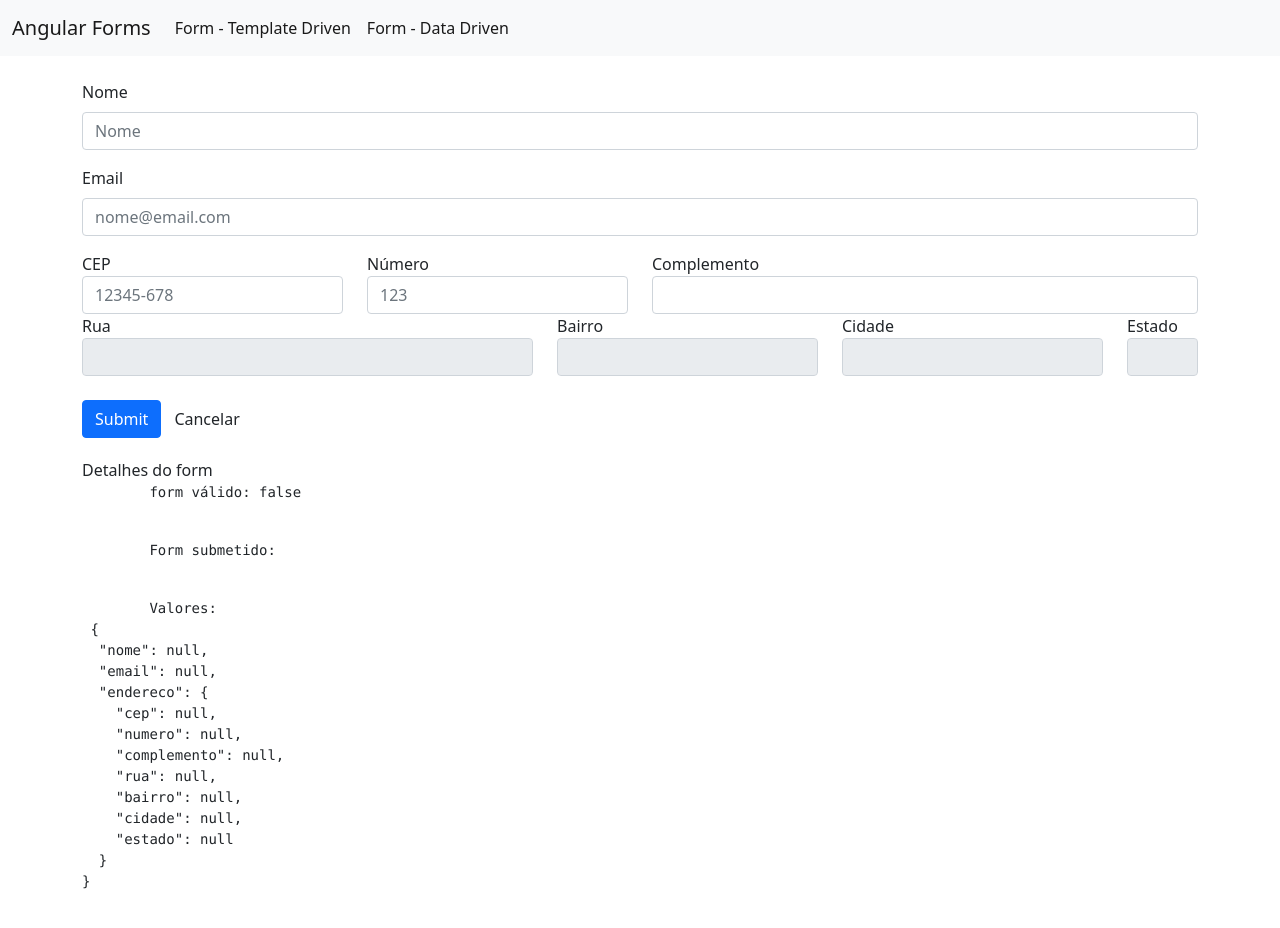
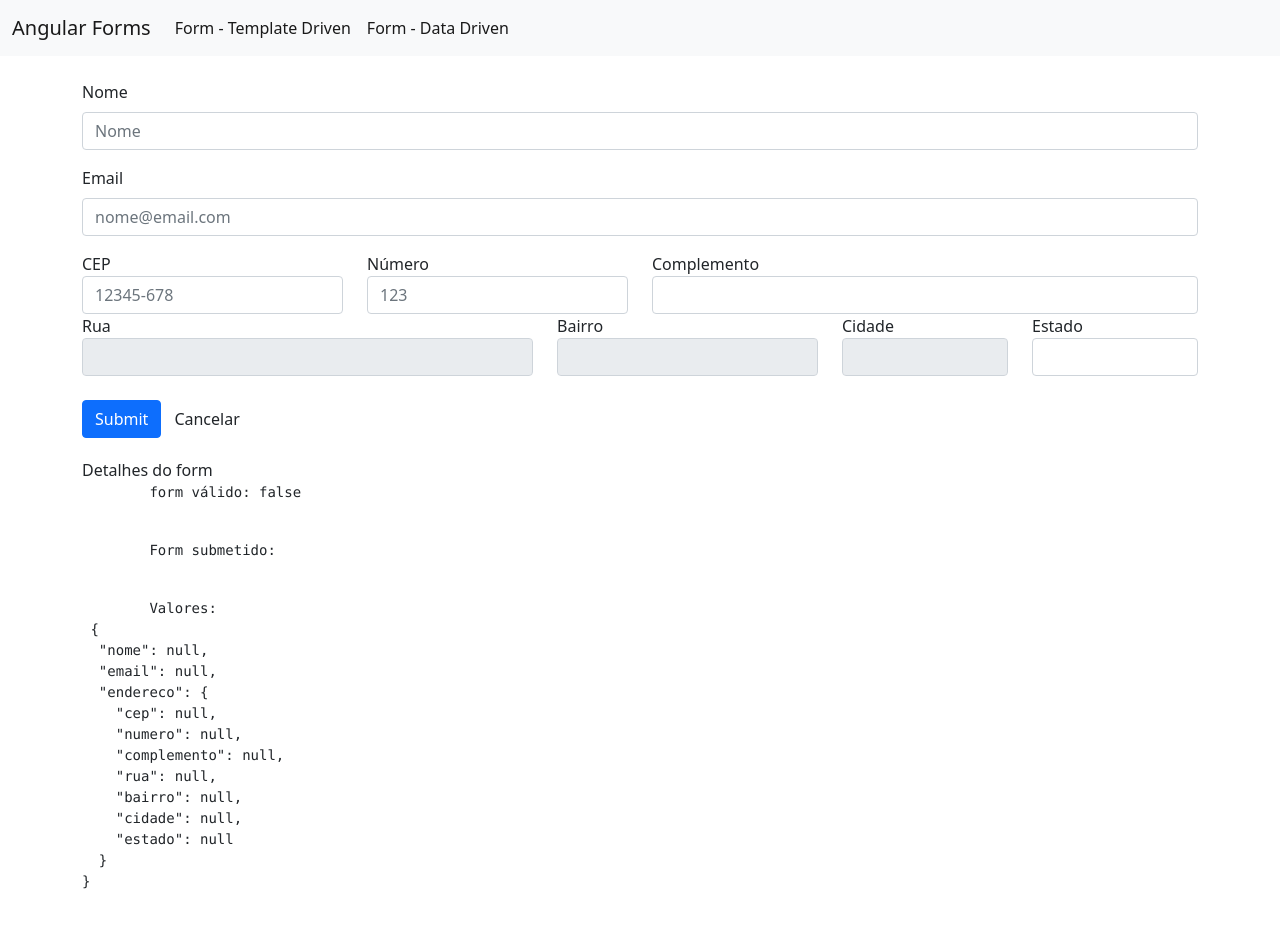
Before and after one commit to GustavoBomfim/formularios-templateDriven, an Angular app in the folder forms/: page /dataForm in a window 1280 px wide. Built offline with nearby package versions, Linux system fonts and the light colour scheme.

Commit message:
Combobox simples (select)

```diff
--- a/forms/src/app/data-form/data-form.component.html
+++ b/forms/src/app/data-form/data-form.component.html
@@ -58,17 +58,19 @@
 
                     </div>
 
-                    <div class="col-md-3">
+                    <div class="col-md-2">
 
                         <label for="cidade" class="control-label">Cidade</label>
                         <input type="text" class="form-control" id="cidade" [ngClass]="aplicaCssErro('endereco.cidade')" formControlName="cidade" readonly>
                     </div>
 
-                    <div class="col-md-1">
+                    <div class="col-md-2" >
 
-                        <label for="estado" class="control-label">Estado</label>
-                        <input type="text" class="form-control" id="estado" [ngClass]="aplicaCssErro('endereco.estado')" formControlName="estado" readonly>
+                        <label for="estado" class="control-label" >Estado</label>
+                        <select class="form-control" id="estado" formControlName="estado" [ngClass]="aplicaCssErro('endereco.estado')">
 
+                            <option *ngFor="let estado of estados | async" [value]="estado.sigla"> {{ estado.nome }}</option>
+                        </select>
                     </div>
                 </div>
             </div>
--- a/forms/src/app/data-form/data-form.component.ts
+++ b/forms/src/app/data-form/data-form.component.ts
@@ -4,6 +4,7 @@ import {HttpClient} from '@angular/common/http';
 import { EstadoBr } from '../shared/models/estado-br';
 import { DropdownService } from '../shared/services/dropdown.service';
 import { ConsultaCepService } from '../shared/services/consulta-cep.service';
+import { Observable } from 'rxjs';
 
 @Component({
   selector: 'app-data-form',
@@ -13,21 +14,21 @@ import { ConsultaCepService } from '../shared/services/consulta-cep.service';
 export class DataFormComponent implements OnInit {
 
   formulario!: FormGroup;
-  estados!: EstadoBr[];
+  estados!: Observable<EstadoBr[]>;
 
   constructor(private formBuilder: FormBuilder, private http: HttpClient, private dropdownService: DropdownService,
      private cepService: ConsultaCepService) { }
 
   ngOnInit(): void {
 
-    this.estados = [];
+    this.estados = this.dropdownService.getEstadoBr();
 
-    this.dropdownService.getEstadoBr().subscribe({
+    /*this.dropdownService.getEstadoBr().subscribe({
       next: (res) => {
         this.estados.push(res);
         console.log(res);
       }
-    })
+    })*/
 
 
 
--- a/forms/src/app/shared/services/dropdown.service.ts
+++ b/forms/src/app/shared/services/dropdown.service.ts
@@ -9,6 +9,6 @@ export class DropdownService {
   constructor(private http: HttpClient) { }
 
   getEstadoBr(){
-    return this.http.get<EstadoBr>('assets/dados/estadosbr.json').pipe();
+    return this.http.get<EstadoBr[]>('assets/dados/estadosbr.json').pipe();
   }
 }
```
